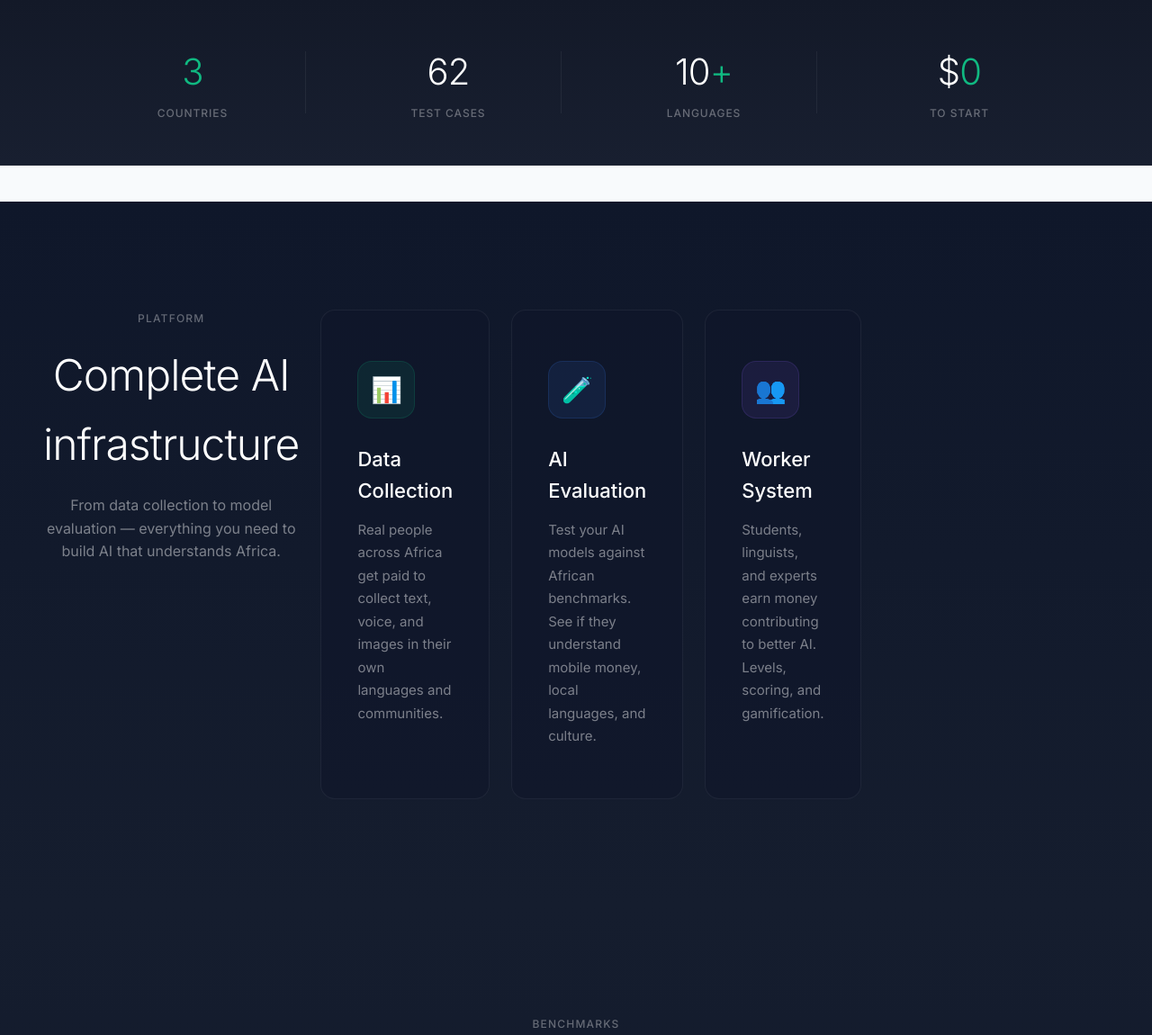
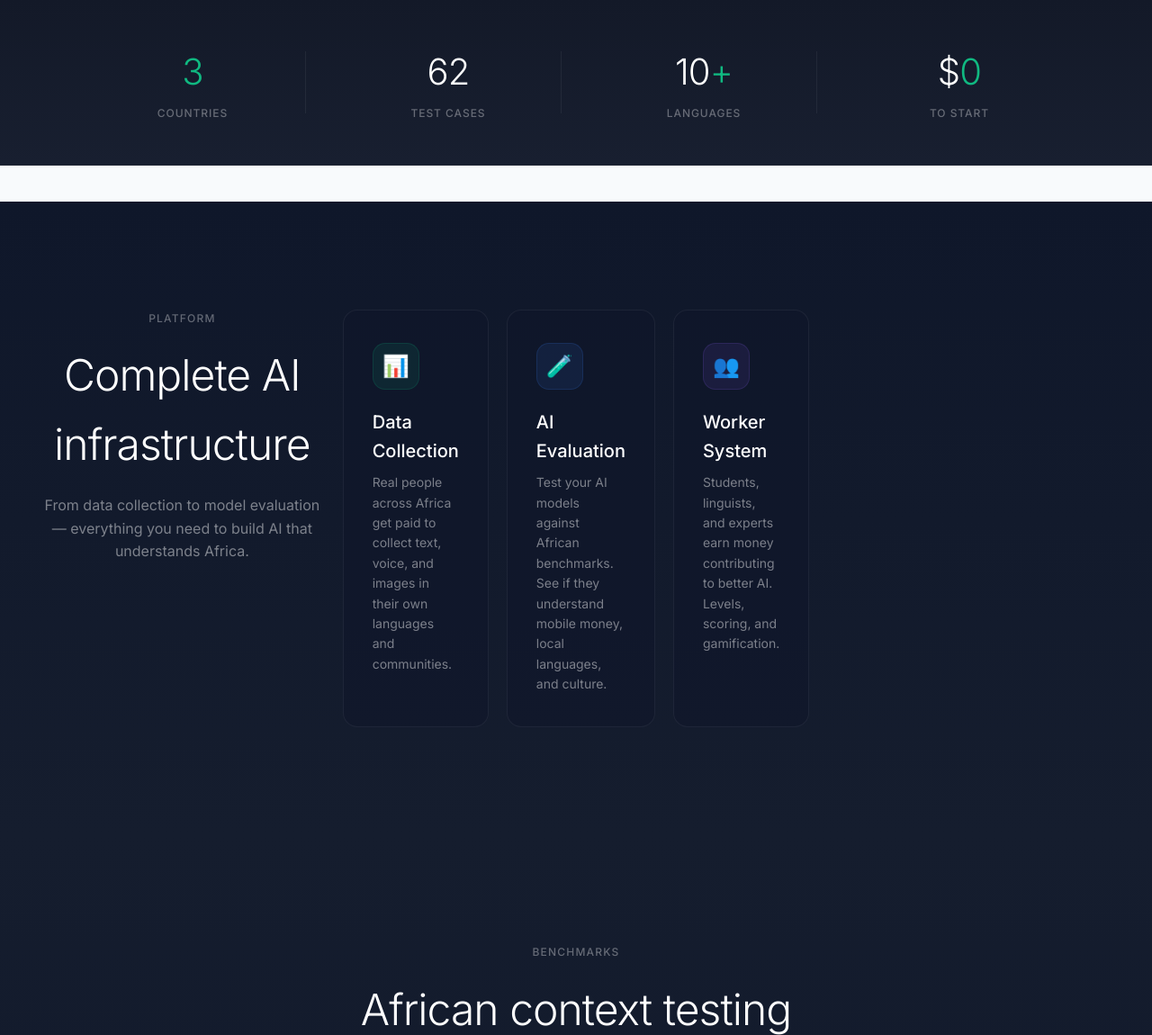
Before and after one commit to mkosemes1/Moussoum_Defar, a Django app: template templates/index.html in a window 1280 px wide. Shown: the part 801-1951 px from the top of the page at 90% size. Run offline with Django 5.2, Linux system fonts and the light colour scheme; the template is opened without the code that fills it, so the values that code supplies are empty; parts of the project's set-up code (start-up, migrations or seed data) failed here and were passed over.

Commit message:
Make platform blocks wider and shorter

```diff
--- a/templates/index.html
+++ b/templates/index.html
@@ -517,7 +517,7 @@
         .features-grid {
             display: grid;
             grid-template-columns: repeat(3, 1fr);
-            gap: 24px;
+            gap: 20px;
             max-width: 1200px;
             margin: 0 auto;
         }
@@ -526,7 +526,7 @@
             background: rgba(15, 23, 42, 0.6);
             border: 1px solid rgba(255,255,255,0.06);
             border-radius: 16px;
-            padding: 56px 40px;
+            padding: 36px 32px;
             transition: all 0.3s;
         }
 
@@ -537,14 +537,14 @@
         }
 
         .feature-icon {
-            width: 64px;
-            height: 64px;
-            border-radius: 16px;
+            width: 52px;
+            height: 52px;
+            border-radius: 14px;
             display: flex;
             align-items: center;
             justify-content: center;
-            font-size: 28px;
-            margin-bottom: 28px;
+            font-size: 24px;
+            margin-bottom: 20px;
         }
 
         .feature-icon.green { background: rgba(16, 185, 129, 0.1); border: 1px solid rgba(16, 185, 129, 0.15); }
@@ -552,16 +552,16 @@
         .feature-icon.purple { background: rgba(139, 92, 246, 0.1); border: 1px solid rgba(139, 92, 246, 0.15); }
 
         .feature-cell h3 {
-            font-size: 22px;
+            font-size: 20px;
             font-weight: 500;
             color: white;
-            margin-bottom: 12px;
+            margin-bottom: 8px;
         }
 
         .feature-cell p {
-            font-size: 15px;
+            font-size: 14px;
             color: rgba(255,255,255,0.45);
-            line-height: 1.7;
+            line-height: 1.6;
         }
 
         /* ===== COUNTRIES ===== */
```
